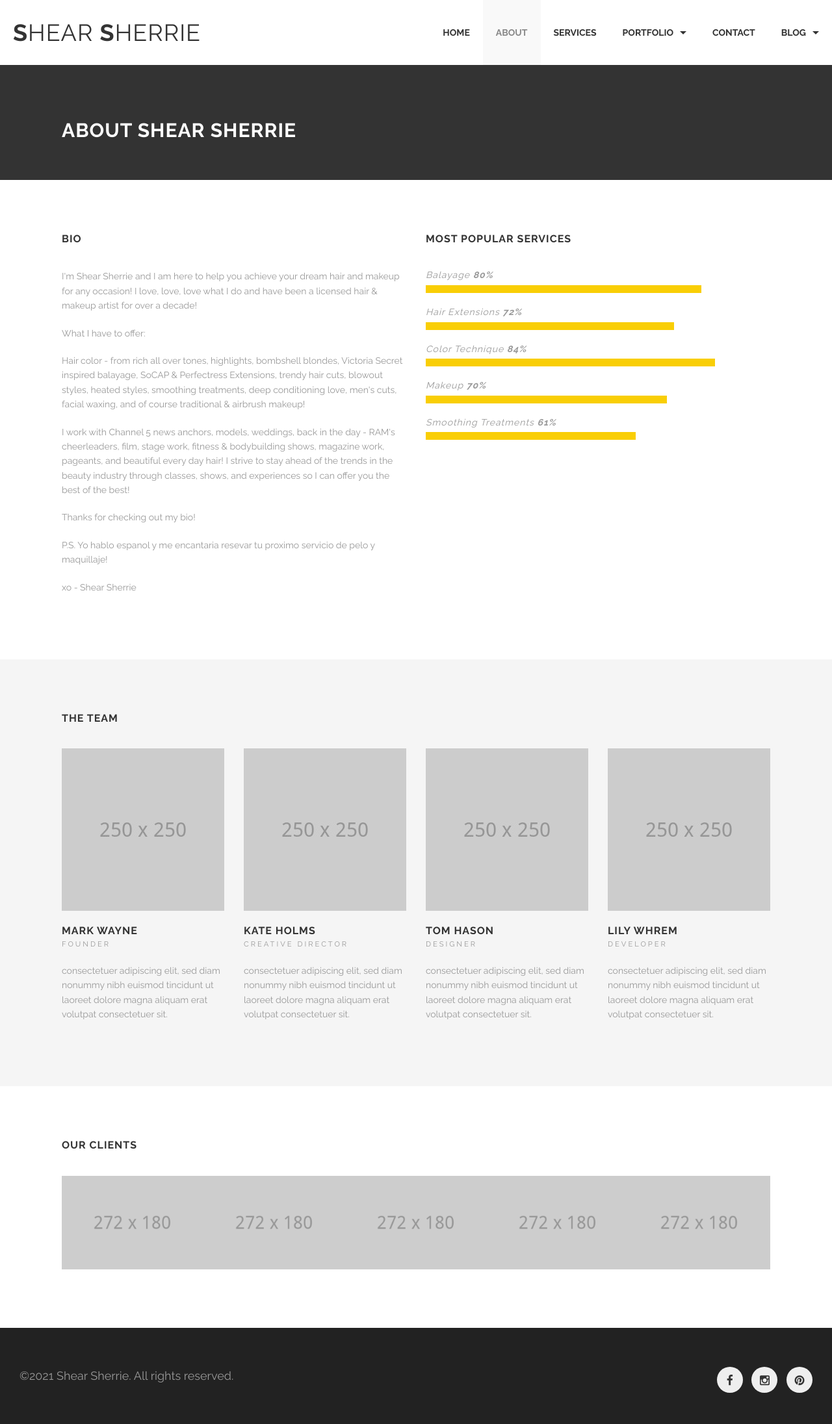
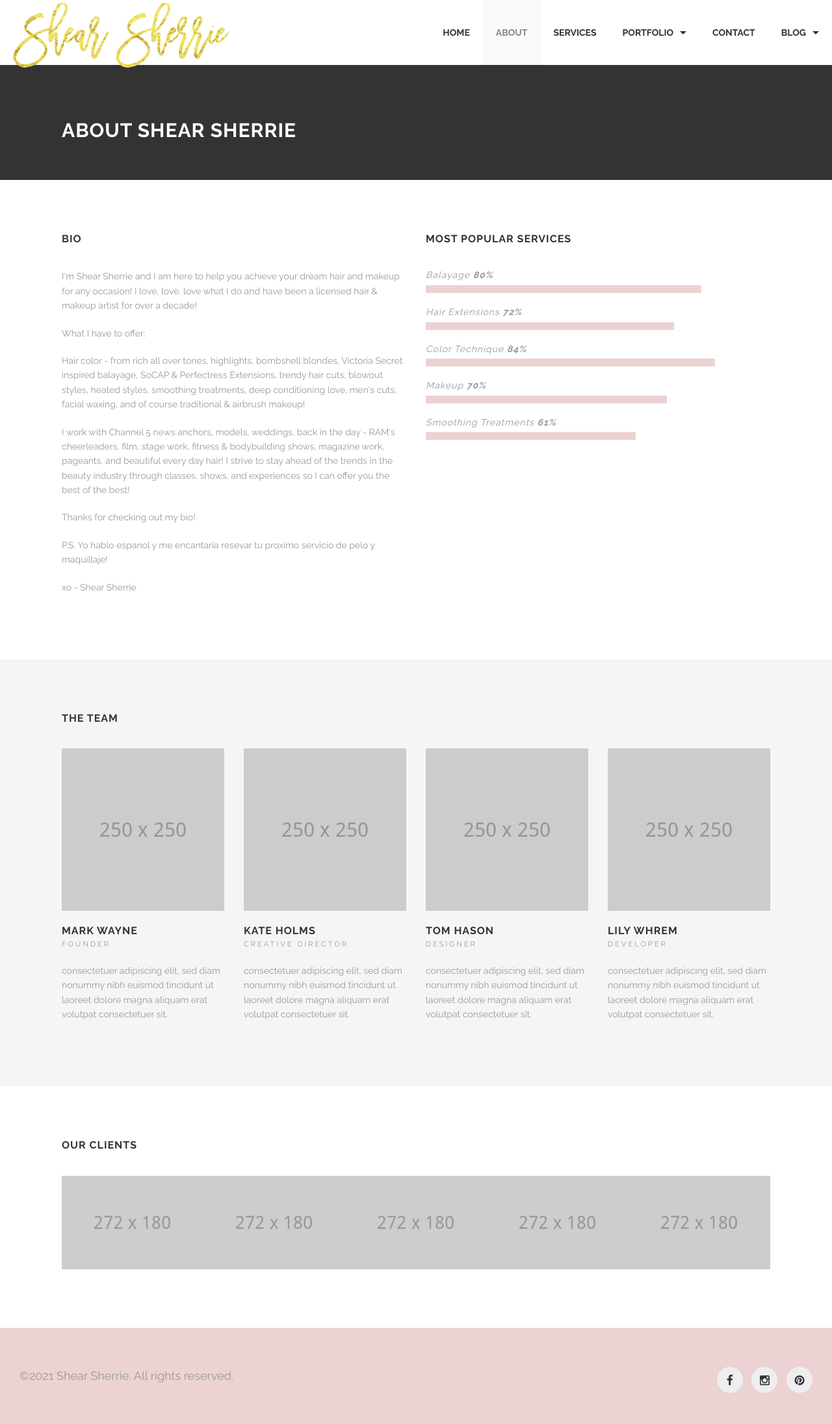
Before and after one commit to shearsherrie/shearsherrie.github.io, a Jekyll site: the page built from about.html, in a window 1280 px wide. Shown: the whole page at 65% size. Built offline with Jekyll 4.4.1, drawn with Linux system fonts in a browser that asks for light colours.

Commit message:
updated header and some color style

```diff
--- a/_includes/header.html
+++ b/_includes/header.html
@@ -4,7 +4,7 @@
       <li class='name'>
         <h1>
           <a href='index.html'>
-            <strong>S</strong>hear <strong>S</strong>herrie
+            <img width="332" height="100" alt="" src="{{site.url}}/images/shear_sherrie.png" />
           </a>
         </h1>
       </li>
--- a/css/style.css
+++ b/css/style.css
@@ -540,7 +540,7 @@ form input.error, form textarea.error {
 
 /*Footer */
 #footer {
-  background: #222;
+  background: #ECD2D3;
   color: #999;
 }
 #footer h1 {
@@ -622,7 +622,7 @@ body.screenshot {
 }
 .modBarGraph .bars p.highlighted {
   width: 0;
-  background: #F9CE06;
+  background: #ECD2D3;
   height: 12px;
 }
 
@@ -2376,7 +2376,7 @@ body.screenshot {
   position: absolute;
   top: 0;
   text-align: center;
-  background: rgba(34, 34, 34, 0.8);
+  background: rgba(236, 210, 211, 0.8);
   width: 100%;
   height: 100%;
   -moz-transition: all 0.3s linear;
@@ -2517,7 +2517,7 @@ body {
   position: absolute;
   top: 0;
   text-align: center;
-  background: rgba(34, 34, 34, 0.8);
+  background: rgba(236, 210, 211, 0.8);
   width: 100%;
   height: 100%;
   -moz-transition: all 0.3s linear;
```
Also changed, not shown: images/shear_sherrie.png (added).
